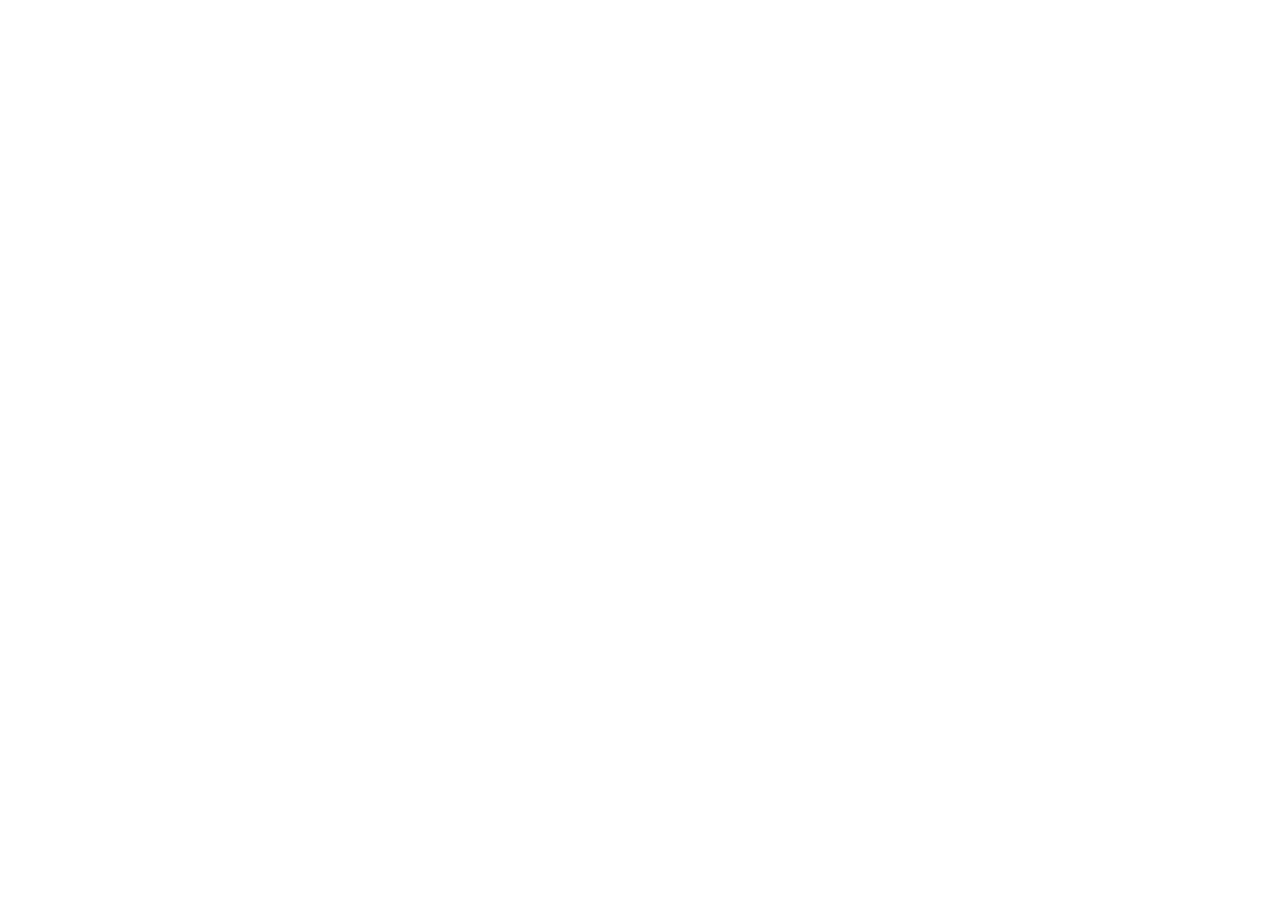
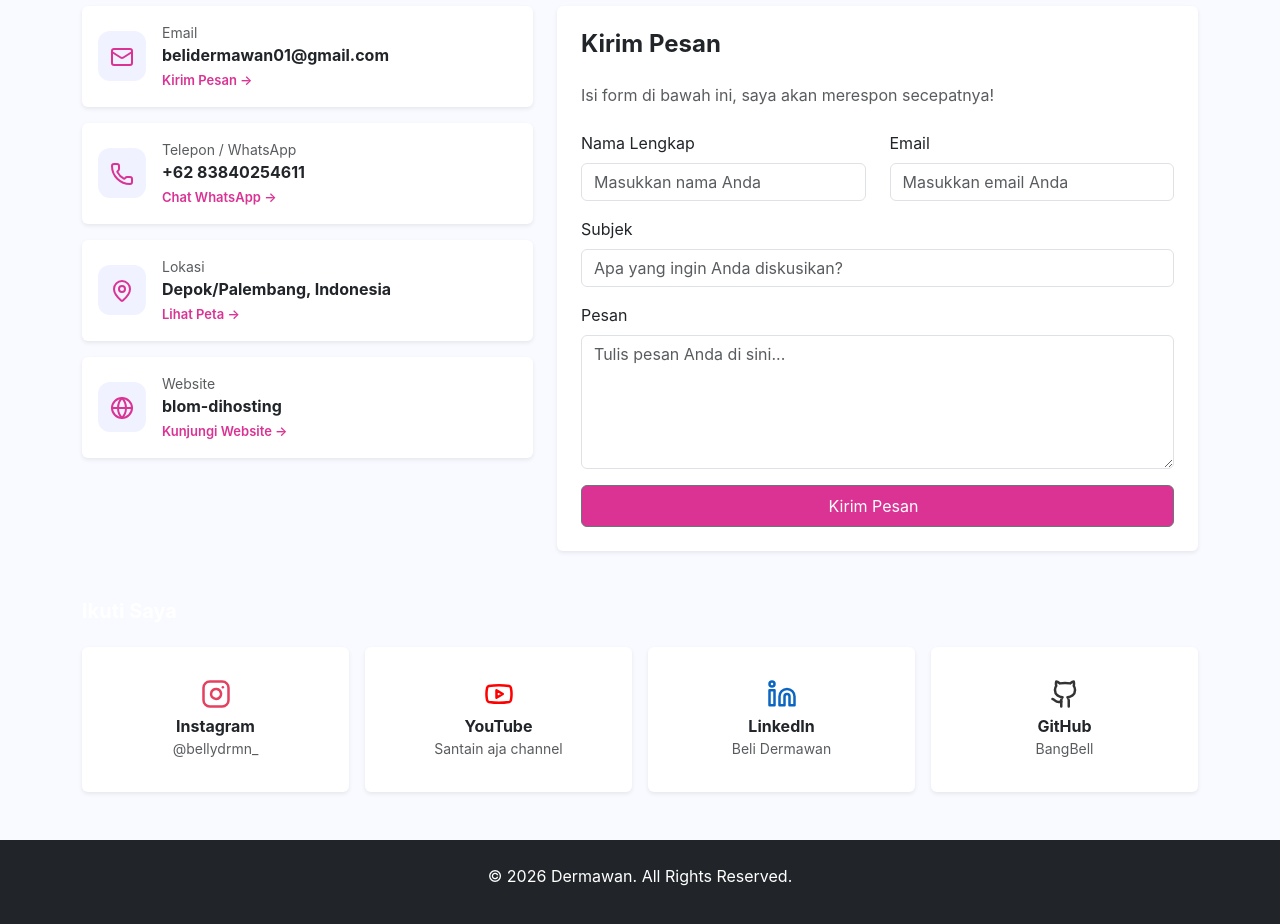
Before and after one commit to belidermawan01-create/portofolio, a React (Vite) app: page /contact in a window 1280 px wide. Shown: the part 320-1244 px from the top of the page. Before the commit the page ends 800 px from the top, so only its background shows below. Built offline with nearby package versions, Linux system fonts and the light colour scheme.

Commit message:
modif who

```diff
--- a/package.json
+++ b/package.json
@@ -12,6 +12,7 @@
   "dependencies": {
     "bootstrap": "^5.3.8",
     "gsap": "^3.14.2",
+    "lucide-react": "^0.564.0",
     "react": "^19.2.0",
     "react-dom": "^19.2.0",
     "react-router-dom": "^6.30.3",
--- a/src/page/Contact/Contact.css
+++ b/src/page/Contact/Contact.css
@@ -1,5 +1,5 @@
 :root {
-  --primary-color: #5d5fef;
+  --primary-color: #da3394 ;
   --bg-light: #f8faff;
 }
 
@@ -15,7 +15,7 @@
 
 .badge-collab {
   display: inline-block;
-  background: #eef2ff;
+  background: #da3394 ;
   color: var(--primary-color);
   padding: 6px 16px;
   border-radius: 50px;
@@ -66,7 +66,7 @@
 }
 
 .custom-input:focus {
-  box-shadow: 0 0 0 3px rgba(93, 95, 239, 0.1);
+  box-shadow: #da3394 ;
   border-color: var(--primary-color);
 }
 
--- a/src/page/Contact/Contact.jsx
+++ b/src/page/Contact/Contact.jsx
@@ -1,163 +1,160 @@
-import React from 'react'
+// import React from 'react'
+
+// const Contact = () => {
+//   return (
+//     <div>
+//       <div className='container'>
+//       <h1 style={{padding: "100px"}} className='text-dark'>Sorry blom update</h1>
+//       </div>
+//     </div>
+//   )
+// }
+
+// export default Contact
+
+import React from "react";
+import {
+  Container,
+  Row,
+  Col,
+  Form,
+  FormGroup,
+  Label,
+  Input,
+  Button,
+  Card,
+  CardBody,
+} from "reactstrap";
+import {
+  Mail, Phone, MapPin, Globe,
+  Instagram, Youtube, Linkedin, Github
+} from "lucide-react";
+import "./Contact.css";
 
 const Contact = () => {
   return (
-    <div>
+    <div className="contact-page">
+      <section className="contact-hero text-center">
+        <Container>
+          <div className="badge-collab mb-3 text-white">
+             <span>Mari Berkolaborasi</span>
+          </div>
+          <h1 className="hero-title">Hubungi Saya</h1>
+          <p className="hero-subtitle">
+            Saya selalu terbuka untuk diskusi, kolaborasi proyek, atau sekadar
+            ngobrol santai tentang teknologi.
+          </p>
+        </Container>
+      </section>
 
+      <section className="contact-content py-5">
+        <Container>
+          <Row className="gy-4">
+            <Col lg="5">
+              <div className="info-wrapper">
+                <ContactInfoCard
+                  icon={<Mail />}
+                  title="Email"
+                  detail="belidermawan01@gmail.com"
+                  linkText="Kirim Pesan →"
+                />
+                <ContactInfoCard
+                  icon={<Phone />}
+                  title="Telepon / WhatsApp"
+                  detail="+62 83840254611"
+                  linkText="Chat WhatsApp →"
+                />
+                <ContactInfoCard
+                  icon={<MapPin />}
+                  title="Lokasi"
+                  detail="Depok/Palembang, Indonesia"
+                  linkText="Lihat Peta →"
+                />
+                <ContactInfoCard
+                  icon={<Globe />}
+                  title="Website"
+                  detail="blom-dihosting"
+                  linkText="Kunjungi Website →"
+                />
+              </div>
+            </Col>
+
+            <Col lg="7">
+              <Card className="form-card border-0 shadow-sm">
+                <CardBody className="p-4">
+                  <h4 className="mb-4 fw-bold">Kirim Pesan</h4>
+                  <p className="text-muted mb-4">Isi form di bawah ini, saya akan merespon secepatnya!</p>
+                  <Form>
+                    <Row>
+                      <Col md={6}>
+                        <FormGroup>
+                          <Label>Nama Lengkap</Label>
+                          <Input placeholder="Masukkan nama Anda" className="custom-input" />
+                        </FormGroup>
+                      </Col>
+                      <Col md={6}>
+                        <FormGroup>
+                          <Label>Email</Label>
+                          <Input type="email" placeholder="Masukkan email Anda" className="custom-input" />
+                        </FormGroup>
+                      </Col>
+                    </Row>
+                    <FormGroup>
+                      <Label>Subjek</Label>
+                      <Input placeholder="Apa yang ingin Anda diskusikan?" className="custom-input" />
+                    </FormGroup>
+                    <FormGroup>
+                      <Label>Pesan</Label>
+                      <Input type="textarea" rows="5" placeholder="Tulis pesan Anda di sini..." className="custom-input" />
+                    </FormGroup>
+                    <Button style={{backgroundColor:"#da3394 "}} className="w-100 btn-send py-2">
+                      Kirim Pesan <i className="ms-2 bi bi-send"></i>
+                    </Button>
+                  </Form>
+                </CardBody>
+              </Card>
+            </Col>
+          </Row>
+
+          <div className="mt-5">
+            <h5 className="fw-bold mb-4">Ikuti Saya</h5>
+            <Row className="g-3">
+               <SocialCard icon={<Instagram color="#E4405F"/>} name="Instagram" username="@bellydrmn_" />
+               <SocialCard icon={<Youtube color="#FF0000"/>} name="YouTube" username="Santain aja channel" />
+               <SocialCard icon={<Linkedin color="#0A66C2"/>} name="LinkedIn" username="Beli Dermawan" />
+               <SocialCard icon={<Github color="#333"/>} name="GitHub" username="BangBell" />
+            </Row>
+          </div>
+        </Container>
+      </section>
     </div>
-  )
-}
+  );
+};
 
-export default Contact
+// Sub-komponen agar kode rapi
+const ContactInfoCard = ({ icon, title, detail, linkText }) => (
+  <Card className="info-card mb-3 border-0 shadow-sm">
+    <CardBody className="d-flex align-items-center">
+      <div className="icon-box me-3">{icon}</div>
+      <div>
+        <small className="text-muted d-block">{title}</small>
+        <span className="fw-bold d-block">{detail}</span>
+        <a href="#" className="contact-link">{linkText}</a>
+      </div>
+    </CardBody>
+  </Card>
+);
 
-// import React from "react";
-// import {
-//   Container,
-//   Row,
-//   Col,
-//   Form,
-//   FormGroup,
-//   Label,
-//   Input,
-//   Button,
-//   Card,
-//   CardBody,
-// } from "reactstrap";
-// import {
-//   Mail, Phone, MapPin, Globe,
-//   Instagram, Youtube, Linkedin, Github
-// } from "lucide-react"; // Gunakan lucide-react atau font-awesome
-// import "./Contact.css";
+const SocialCard = ({ icon, name, username }) => (
+  <Col md="3" sm="6">
+    <Card className="social-card border-0 shadow-sm text-center py-3">
+      <CardBody>
+        <div className="mb-2">{icon}</div>
+        <h6 className="mb-0 fw-bold">{name}</h6>
+        <small className="text-muted">{username}</small>
+      </CardBody>
+    </Card>
+  </Col>
+);
 
-// const Contact = () => {
-//   return (
-//     <div className="contact-page">
-//       {/* --- HERO SECTION --- */}
-//       <section className="contact-hero text-center">
-//         <Container>
-//           <div className="badge-collab mb-3">
-//              <span>✨ Mari Berkolaborasi</span>
-//           </div>
-//           <h1 className="hero-title">Hubungi Saya</h1>
-//           <p className="hero-subtitle">
-//             Saya selalu terbuka untuk diskusi, kolaborasi proyek, atau sekadar
-//             ngobrol santai tentang teknologi.
-//           </p>
-//         </Container>
-//       </section>
-
-//       {/* --- MAIN CONTENT SECTION --- */}
-//       <section className="contact-content py-5">
-//         <Container>
-//           <Row className="gy-4">
-//             {/* Left: Contact Info */}
-//             <Col lg="5">
-//               <div className="info-wrapper">
-//                 <ContactInfoCard
-//                   icon={<Mail />}
-//                   title="Email"
-//                   detail="banyubanyuganesha@gmail.com"
-//                   linkText="Kirim Pesan →"
-//                 />
-//                 <ContactInfoCard
-//                   icon={<Phone />}
-//                   title="Telepon / WhatsApp"
-//                   detail="+62 812 2707 7896"
-//                   linkText="Chat WhatsApp →"
-//                 />
-//                 <ContactInfoCard
-//                   icon={<MapPin />}
-//                   title="Lokasi"
-//                   detail="Bekasi, Indonesia"
-//                   linkText="Lihat Peta →"
-//                 />
-//                 <ContactInfoCard
-//                   icon={<Globe />}
-//                   title="Website"
-//                   detail="banyuidn.my.id"
-//                   linkText="Kunjungi Website →"
-//                 />
-//               </div>
-//             </Col>
-
-//             {/* Right: Contact Form */}
-//             <Col lg="7">
-//               <Card className="form-card border-0 shadow-sm">
-//                 <CardBody className="p-4">
-//                   <h4 className="mb-4 fw-bold">Kirim Pesan</h4>
-//                   <p className="text-muted mb-4">Isi form di bawah ini, saya akan merespon secepatnya!</p>
-//                   <Form>
-//                     <Row>
-//                       <Col md={6}>
-//                         <FormGroup>
-//                           <Label>Nama Lengkap</Label>
-//                           <Input placeholder="Masukkan nama Anda" className="custom-input" />
-//                         </FormGroup>
-//                       </Col>
-//                       <Col md={6}>
-//                         <FormGroup>
-//                           <Label>Email</Label>
-//                           <Input type="email" placeholder="Masukkan email Anda" className="custom-input" />
-//                         </FormGroup>
-//                       </Col>
-//                     </Row>
-//                     <FormGroup>
-//                       <Label>Subjek</Label>
-//                       <Input placeholder="Apa yang ingin Anda diskusikan?" className="custom-input" />
-//                     </FormGroup>
-//                     <FormGroup>
-//                       <Label>Pesan</Label>
-//                       <Input type="textarea" rows="5" placeholder="Tulis pesan Anda di sini..." className="custom-input" />
-//                     </FormGroup>
-//                     <Button color="primary" className="w-100 btn-send py-2">
-//                       Kirim Pesan <i className="ms-2 bi bi-send"></i>
-//                     </Button>
-//                   </Form>
-//                 </CardBody>
-//               </Card>
-//             </Col>
-//           </Row>
-
-//           {/* Social Media Grid */}
-//           <div className="mt-5">
-//             <h5 className="fw-bold mb-4">Ikuti Saya</h5>
-//             <Row className="g-3">
-//                <SocialCard icon={<Instagram color="#E4405F"/>} name="Instagram" username="@b4n.yuu" />
-//                <SocialCard icon={<Youtube color="#FF0000"/>} name="YouTube" username="Banyu Ganesha" />
-//                <SocialCard icon={<Linkedin color="#0A66C2"/>} name="LinkedIn" username="Banyu Ganesha" />
-//                <SocialCard icon={<Github color="#333"/>} name="GitHub" username="Banyunyu" />
-//             </Row>
-//           </div>
-//         </Container>
-//       </section>
-//     </div>
-//   );
-// };
-
-// // Sub-komponen agar kode rapi
-// const ContactInfoCard = ({ icon, title, detail, linkText }) => (
-//   <Card className="info-card mb-3 border-0 shadow-sm">
-//     <CardBody className="d-flex align-items-center">
-//       <div className="icon-box me-3">{icon}</div>
-//       <div>
-//         <small className="text-muted d-block">{title}</small>
-//         <span className="fw-bold d-block">{detail}</span>
-//         <a href="#" className="contact-link">{linkText}</a>
-//       </div>
-//     </CardBody>
-//   </Card>
-// );
-
-// const SocialCard = ({ icon, name, username }) => (
-//   <Col md="3" sm="6">
-//     <Card className="social-card border-0 shadow-sm text-center py-3">
-//       <CardBody>
-//         <div className="mb-2">{icon}</div>
-//         <h6 className="mb-0 fw-bold">{name}</h6>
-//         <small className="text-muted">{username}</small>
-//       </CardBody>
-//     </Card>
-//   </Col>
-// );
-
-// export default Contact;
+export default Contact;
--- a/src/page/Work/Work.jsx
+++ b/src/page/Work/Work.jsx
@@ -1,9 +1,12 @@
 import React from 'react'
+import Who from '../Who/Who';
 
 const Work = () => {
   return (
     <div>
-
+      <div className='container'>
+      <h1 style={{padding: "100px"}} className='text-dark'>Sorry blom update</h1>
+      </div>
     </div>
   )
 }
```
Also changed, not shown: 1 other file (tests, documents, lock files or other folders).
